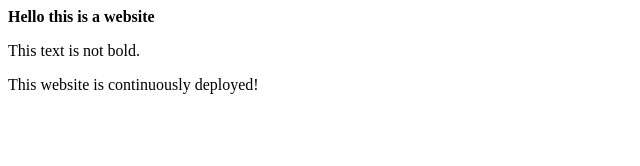
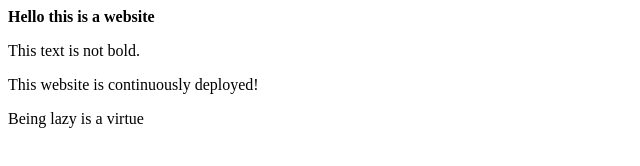
Before and after one commit to noahgift/hello-s3-web, a plain HTML site: page index.html in a window 1280 px wide. Shown: the whole page, without its empty margins (0-640 px from the left). Drawn offline with Linux system fonts and the light colour scheme.

Commit message:
Update index.html

```diff
--- a/index.html
+++ b/index.html
@@ -3,4 +3,5 @@
         <b>Hello this is a website</b>
         <p>This text is not bold.</p>
       <p>This website is continuously deployed!</p>
+        <p>Being lazy is a virtue</p>
 </html>
```
